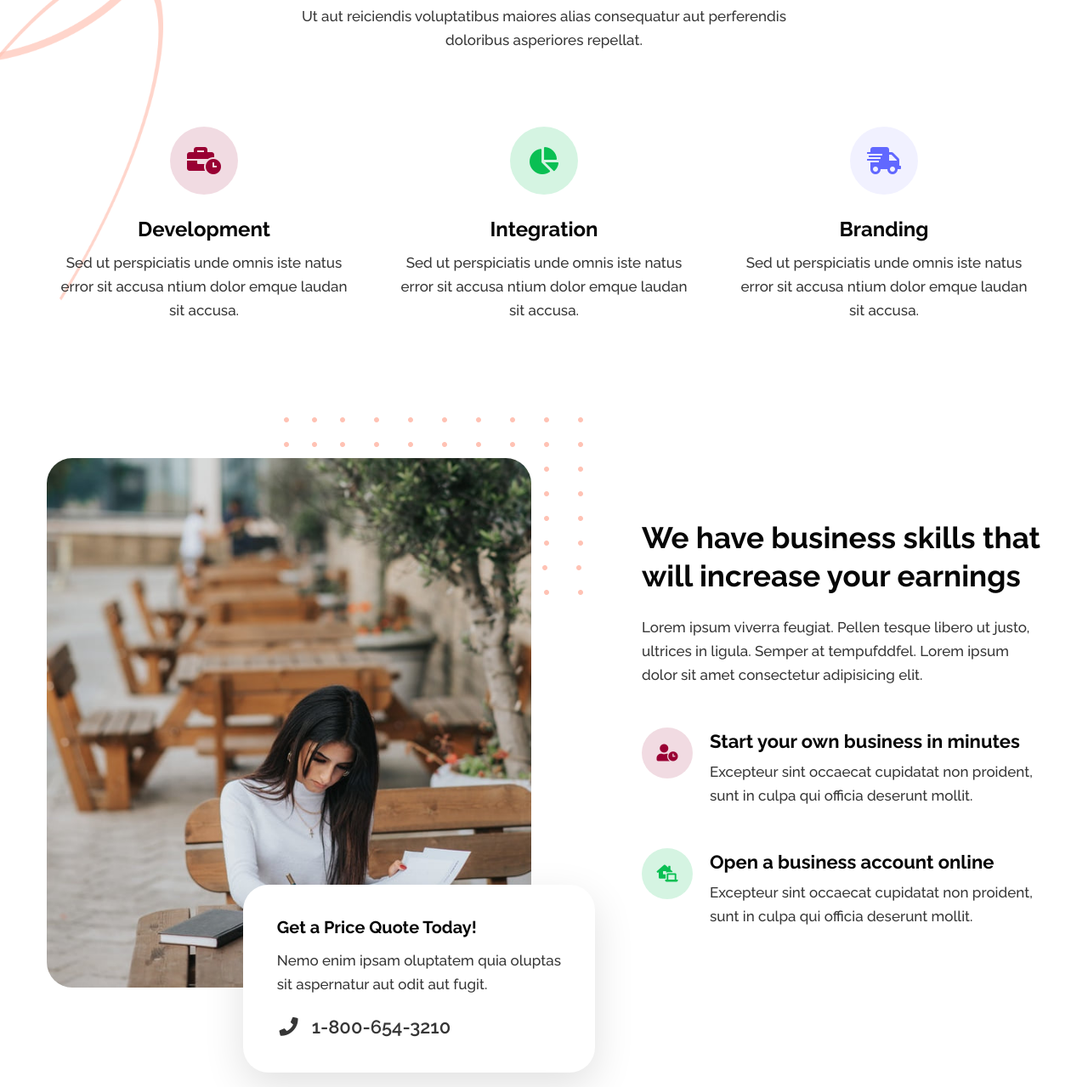
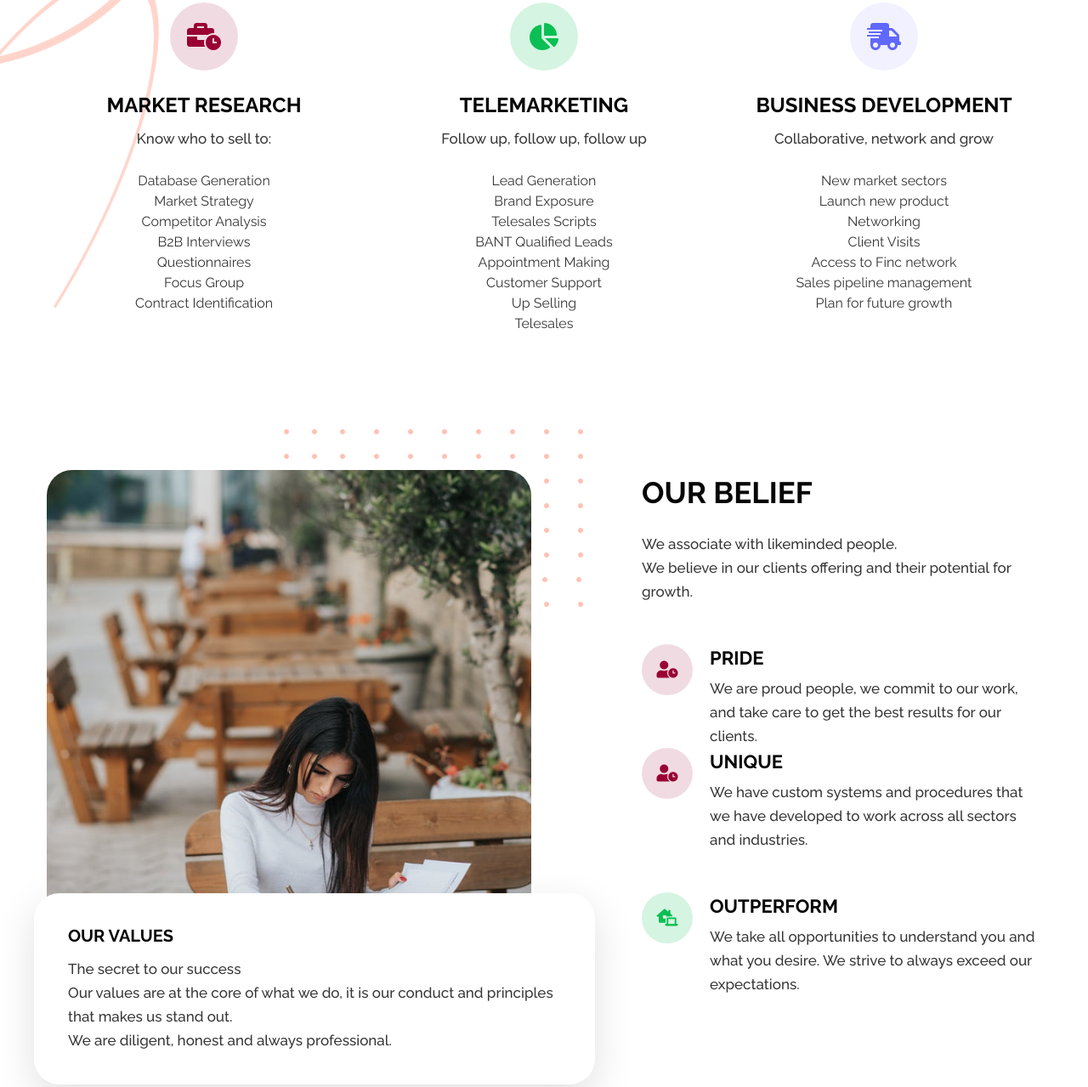
Before and after one commit to Abdul-samad5/fincnet, a plain HTML site: page index.html in a window 1280 px wide. Shown: the part 1005-2284 px from the top of the page at 85% size. Drawn offline with Linux system fonts and the light colour scheme.

Commit message:
Update index.html

```diff
--- a/index.html
+++ b/index.html
@@ -1,7 +1,3 @@
-<!--
-Author: W3layouts
-Author URL: http://w3layouts.com
--->
 <!doctype html>
 <html lang="en">
 
@@ -9,7 +5,6 @@ Author URL: http://w3layouts.com
     <!-- Required meta tags -->
     <meta charset="utf-8">
     <meta name="viewport" content="width=device-width, initial-scale=1, shrink-to-fit=no">
-    <!-- <title>Marketplace - Corporate Category Bootstrap Responsive Web Template - Home : W3Layouts</title> -->
     <title>Fincnet</title>
     <!-- google-fonts -->
     <link
@@ -113,10 +108,11 @@ Author URL: http://w3layouts.com
                     <div class="col-md-6 pr-lg-5">
                         <!-- <h3 class="mb-lg-4 mb-3 title">We Promote Your <span>Business</span></h3> -->
                         <h3 class="mb-lg-4 mb-3 title">We get you <span>Sales</span></h3>
-                        <p class="mr-5">Nemo enim ipsam oluptatem quia reoluptas sit aspernatur aut odit aut fugit, sed
-                            quia
-                            consequuntur
-                            magni dolores eosqui ratione.</p>
+                        <p class="mr-5">Your Success is our Passion. We are a team of Sales Professionals working across multiple sectors. We have grown more than 200 brands in the past 5 years, delivering sales in existing and new markets. <br>
+                            “we are so passionate about sales success; we want to share the feeling of absolute success” <br>
+                            We started Fincnet Global Resources because we wanted to support businesses,brand and companies who desire to grow. To bring our knowledge expertise and experience to the tables of businesses that are passionate about the future of their Company. <br>
+                            To share that feeling of absolute success when targets have exceeded and sales are through the roof. Our team strive for this same goal. We relish being the facilitator for a variety of businesses supplying that moment to them.
+                        </p>
                         <div class="mt-md-5 mt-4 mb-lg-0 mb-4">
                             <a class="btn btn-style" href="about.html">Get Started</a>
                         </div>
@@ -149,9 +145,8 @@ Author URL: http://w3layouts.com
     <section class="about-section py-5">
         <div class="container py-lg-5 py-4">
             <div class="title-heading-w3 mx-auto text-center mb-sm-5 mb-4 pb-xl-4" style="max-width:600px">
-                <h3 class="title-style mb-2">We Provides Shortage Remarkable Ideas!</h3>
-                <p>Ut aut reiciendis voluptatibus maiores alias consequatur aut perferendis doloribus asperiores
-                    repellat.</p>
+                <h3 class="title-style mb-2"></h3>
+                <p></p>
             </div>
             <div class="row justify-content-center text-center">
                 <div class="col-lg-4 col-md-6">
@@ -160,9 +155,18 @@ Author URL: http://w3layouts.com
                             <i class="fas fa-business-time primary-clr-bg"></i>
                         </div>
                         <div class="about-content">
-                            <h5 class="mb-2"><a href="about.html">Development</a></h5>
-                            <p>Sed ut perspiciatis unde omnis iste natus error sit accusa ntium dolor emque
-                                laudan sit accusa.</p>
+                            <h5 class="mb-2"><a href="about.html">MARKET RESEARCH</a></h5>
+                            <p>Know who to sell to:</p>
+                            <br>
+                            <ul style="list-style-type: circle; ">
+                                <li>Database Generation</li>
+                                <li>Market Strategy</li>
+                                <li>Competitor Analysis</li>
+                                <li>B2B Interviews</li>
+                                <li>Questionnaires</li>
+                                <li>Focus Group</li>
+                                <li>Contract Identification</li>
+                            </ul>
                         </div>
                     </div>
                 </div>
@@ -172,9 +176,19 @@ Author URL: http://w3layouts.com
                             <i class="fas fa-chart-pie green-clr-bg"></i>
                         </div>
                         <div class="about-content">
-                            <h5 class="mb-2"><a href="about.html">Integration</a></h5>
-                            <p>Sed ut perspiciatis unde omnis iste natus error sit accusa ntium dolor emque
-                                laudan sit accusa.</p>
+                            <h5 class="mb-2"><a href="about.html">TELEMARKETING</a></h5>
+                            <p>Follow up, follow up, follow up</p>
+                            <br>
+                            <ul style="list-style-type: circle; ">
+                                <li>Lead Generation</li>
+                                <li>Brand Exposure</li>
+                                <li>Telesales Scripts</li>
+                                <li>BANT Qualified Leads</li>
+                                <li>Appointment Making</li>
+                                <li>Customer Support</li>
+                                <li>Up Selling</li>
+                                <li>Telesales</li>
+                            </ul>
                         </div>
                     </div>
                 </div>
@@ -184,9 +198,18 @@ Author URL: http://w3layouts.com
                             <i class="fas fa-shipping-fast blue-clr-bg"></i>
                         </div>
                         <div class="about-content">
-                            <h5 class="mb-2"><a href="about.html">Branding</a></h5>
-                            <p>Sed ut perspiciatis unde omnis iste natus error sit accusa ntium dolor emque
-                                laudan sit accusa.</p>
+                            <h5 class="mb-2"><a href="about.html">BUSINESS DEVELOPMENT</a></h5>
+                            <p>Collaborative, network and grow </p>
+                            <br>
+                            <ul style="list-style-type: circle; ">
+                                <li>New market sectors</li>
+                                <li>Launch new product</li>
+                                <li>Networking</li>
+                                <li>Client Visits</li>
+                                <li>Access to Finc network</li>
+                                <li>Sales pipeline management</li>
+                                <li>Plan for future growth</li>
+                            </ul>
                         </div>
                     </div>
                 </div>
@@ -204,33 +227,38 @@ Author URL: http://w3layouts.com
                         <img src="assets/images/home1.jpg" alt="" class="img-fluid radius-image">
                     </div>
                     <div class="imginfo__box">
-                        <h6 class="imginfo__title">Get a Price Quote Today!</h6>
-                        <p>Nemo enim ipsam oluptatem quia oluptas<br> sit aspernatur aut odit aut fugit. </p>
-                        <a href="tel:http://1(800)7654321"><span class="fa fa-phone mr-2"></span> 1-800-654-3210</a>
+                        <h6 class="imginfo__title">OUR VALUES</h6>
+                        <p>The secret to our success</p>
+                        <p>Our values are at the core of what we do, it is our conduct and principles that makes us stand out.<br>We are diligent, honest and always professional.</p>
+                        <!-- <a href="tel:http://1(800)7654321"><span class="fa fa-phone mr-2"></span> 1-800-654-3210</a> -->
                     </div>
 
                 </div>
                 <div class="col-xl-5 col-lg-6 offset-xl-1 mt-lg-0 mt-5 pt-lg-0 pt-5">
-                    <h3 class="title-style">We have business skills that
-                        will increase your earnings</h3>
-                    <p class="mt-lg-4 mt-3 mb-sm-5 mb-4">Lorem ipsum viverra feugiat. Pellen tesque libero ut justo,
-                        ultrices in ligula. Semper at tempufddfel. Lorem ipsum dolor sit amet consectetur adipisicing
-                        elit.</p>
+                    <h3 class="title-style">	OUR BELIEF</h3>
+                    <p class="mt-lg-4 mt-3 mb-sm-5 mb-4">We associate with likeminded people. <br>
+                        We believe in our clients offering and their potential for growth.
+               </p>
                     <div class="two-grids mt-md-0 mt-md-5 mt-4">
                         <div class="grids_info">
                             <i class="fas fa-user-clock primary-clr-bg"></i>
                             <div class="detail">
-                                <h4>Start your own business in minutes</h4>
-                                <p>Excepteur sint occaecat cupidatat non proident, sunt in culpa qui officia deserunt
-                                    mollit.</p>
+                                <h4>PRIDE</h4>
+                                <p>We are proud people, we commit to our work, and take care to get the best results for our clients.</p>
+                            </div>
+                        </div>
+                        <div class="grids_info">
+                            <i class="fas fa-user-clock primary-clr-bg"></i>
+                            <div class="detail">
+                                <h4>UNIQUE</h4>
+                                <p>We have custom systems and procedures that we have developed to work across all sectors and industries.</p>
                             </div>
                         </div>
                         <div class="grids_info mt-5">
                             <i class="fas fa-laptop-house green-clr-bg"></i>
                             <div class="detail">
-                                <h4>Open a business account online</h4>
-                                <p>Excepteur sint occaecat cupidatat non proident, sunt in culpa qui officia deserunt
-                                    mollit.</p>
+                                <h4>OUTPERFORM</h4>
+                                <p>We take all opportunities to understand you and what you desire. We strive to always exceed our expectations.</p>
                             </div>
                         </div>
                     </div>
@@ -244,9 +272,13 @@ Author URL: http://w3layouts.com
     <section class="home-services py-5" id="services">
         <div class="container py-md-5 py-4">
             <div class="title-heading-w3 mx-auto text-center mb-sm-5 mb-4 pb-xl-4" style="max-width:600px">
-                <h3 class="title-style mb-2">What's Services We Are Offering to Our Customers</h3>
-                <p>Ut aut reiciendis voluptatibus maiores alias consequatur aut perferendis doloribus asperiores
-                    repellat.</p>
+                <h3 class="title-style mb-2">COMMUNICATION IS OUR SPECIALTY</h3>
+                <p>We hold communication with high esteem which is responsible for our successes. We know and have proven that the following statistics is true.
+                    Only 10% of sales people make more than 3 contacts with a prospect.
+                    48% of sales people never follow up with a prospect.
+                    80% of sales are made on the 5th – 12th contact.
+                    “The team carry out diligent methodical and valuable research and their upbeat, positive attitude certainly brings result”
+                    </p>
             </div>
             <div class="row">
                 <div class="col-lg-4 col-md-6">
@@ -438,9 +470,9 @@ Author URL: http://w3layouts.com
                             <a href="#instagram" class="instagram"><i class="fab fa-instagram"></i></a>
                         </div>
                         <!-- copyright -->
-                        <p class="copy-footer-29 mt-4">© 2021 Marketplace. All rights reserved. Design by <a
+                        <!-- <p class="copy-footer-29 mt-4">© 2021 Marketplace. All rights reserved. Design by <a
                                 href="https://w3layouts.com/" target="_blank">
-                                W3Layouts</a></p>
+                                W3Layouts</a></p> -->
                     </div>
                 </div>
             </div>
```
